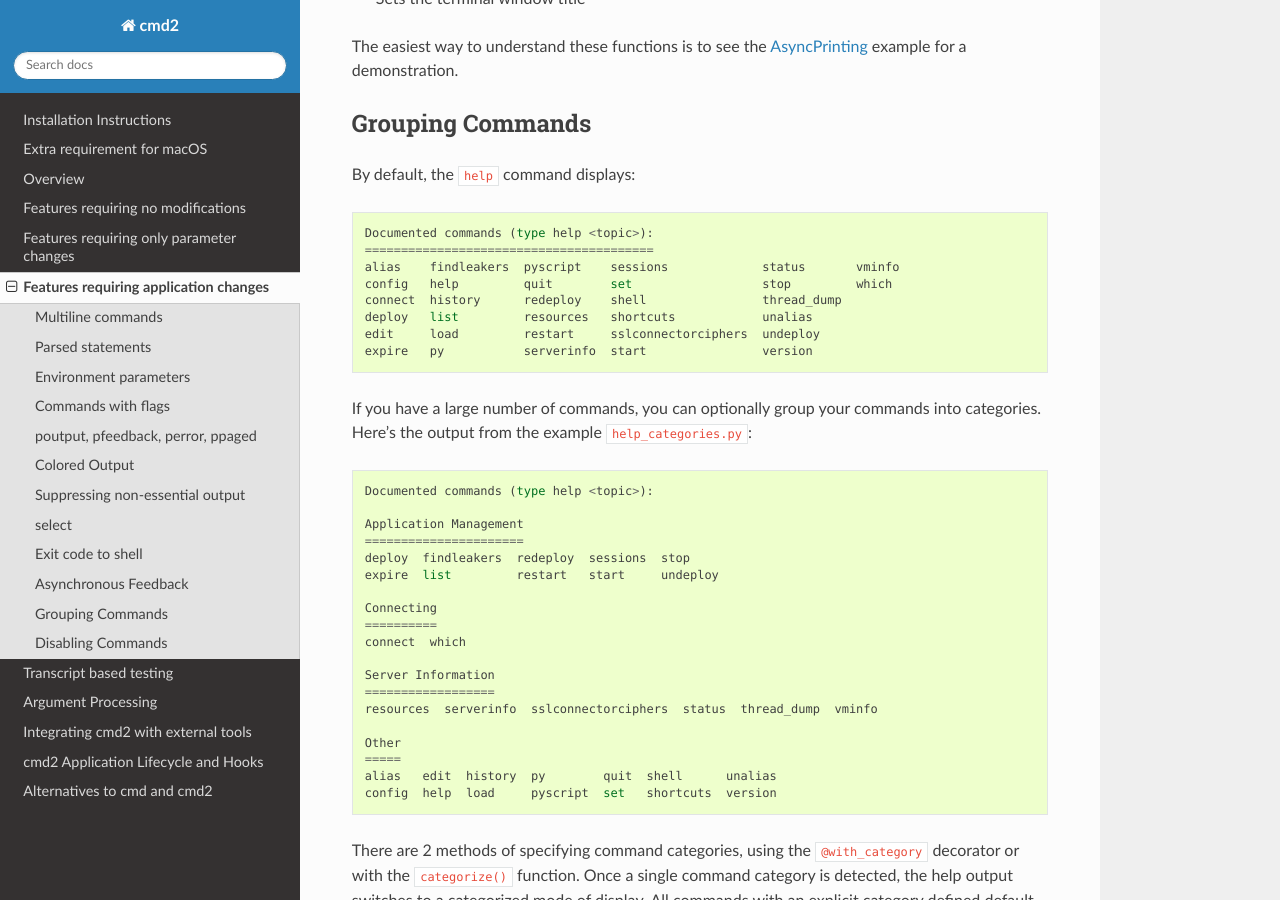
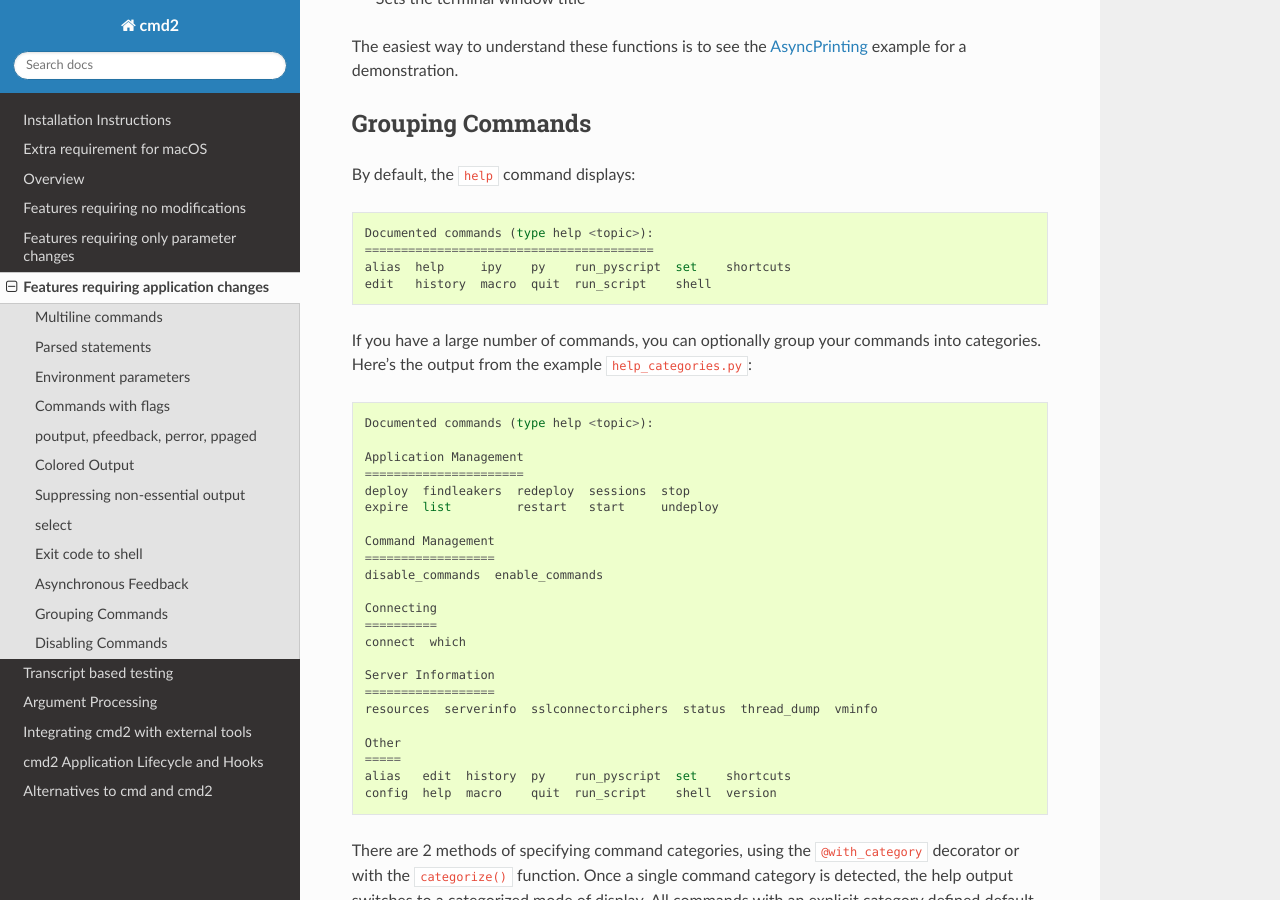
Before and after one commit to python-cmd2/cmd2, a Sphinx documentation site: the page built from docs/unfreefeatures.rst, in a window 1280 px wide and 900 px high, scrolled down 5147 px. Built offline with Sphinx 7.4.7 and the Read the Docs theme 2.0.0, drawn with Linux system fonts in a browser that asks for light colours.

Commit message:
Remove load, _relative_load, pyscript aliases which
These commands were renamed in the last release, but aliases were created along with warnings to help aid the transition.

The command aliases are now being removed in this release.

```diff
--- a/docs/integrating.rst
+++ b/docs/integrating.rst
@@ -45,9 +45,8 @@ loop::
 
     Documented commands (type help <topic>):
     ========================================
-    alias  history  mumble  pyscript      run_script  shell
-    edit   load     orate   quit          say         shortcuts
-    help   macro    py      run_pyscript  set         speak
+    alias  help     macro   orate  quit          run_script  set    shortcuts
+    edit   history  mumble  py     run_pyscript  say         shell  speak
 
     (Cmd)
 
--- a/docs/unfreefeatures.rst
+++ b/docs/unfreefeatures.rst
@@ -248,12 +248,8 @@ By default, the ``help`` command displays::
 
   Documented commands (type help <topic>):
   ========================================
-  alias    findleakers  pyscript    sessions             status       vminfo
-  config   help         quit        set                  stop         which
-  connect  history      redeploy    shell                thread_dump
-  deploy   list         resources   shortcuts            unalias
-  edit     load         restart     sslconnectorciphers  undeploy
-  expire   py           serverinfo  start                version
+  alias  help     ipy    py    run_pyscript  set    shortcuts
+  edit   history  macro  quit  run_script    shell
 
 If you have a large number of commands, you can optionally group your commands into categories.
 Here's the output from the example ``help_categories.py``::
@@ -265,6 +261,10 @@ Here's the output from the example ``help_categories.py``::
   deploy  findleakers  redeploy  sessions  stop
   expire  list         restart   start     undeploy
 
+  Command Management
+  ==================
+  disable_commands  enable_commands
+
   Connecting
   ==========
   connect  which
@@ -275,9 +275,8 @@ Here's the output from the example ``help_categories.py``::
 
   Other
   =====
-  alias   edit  history  py        quit  shell      unalias
-  config  help  load     pyscript  set   shortcuts  version
-
+  alias   edit  history  py    run_pyscript  set    shortcuts
+  config  help  macro    quit  run_script    shell  version
 
 There are 2 methods of specifying command categories, using the ``@with_category`` decorator or with the
 ``categorize()`` function. Once a single command category is detected, the help output switches to a categorized
```
Also changed, not shown: CHANGELOG.md (+9 -0 lines), 3 other files.
